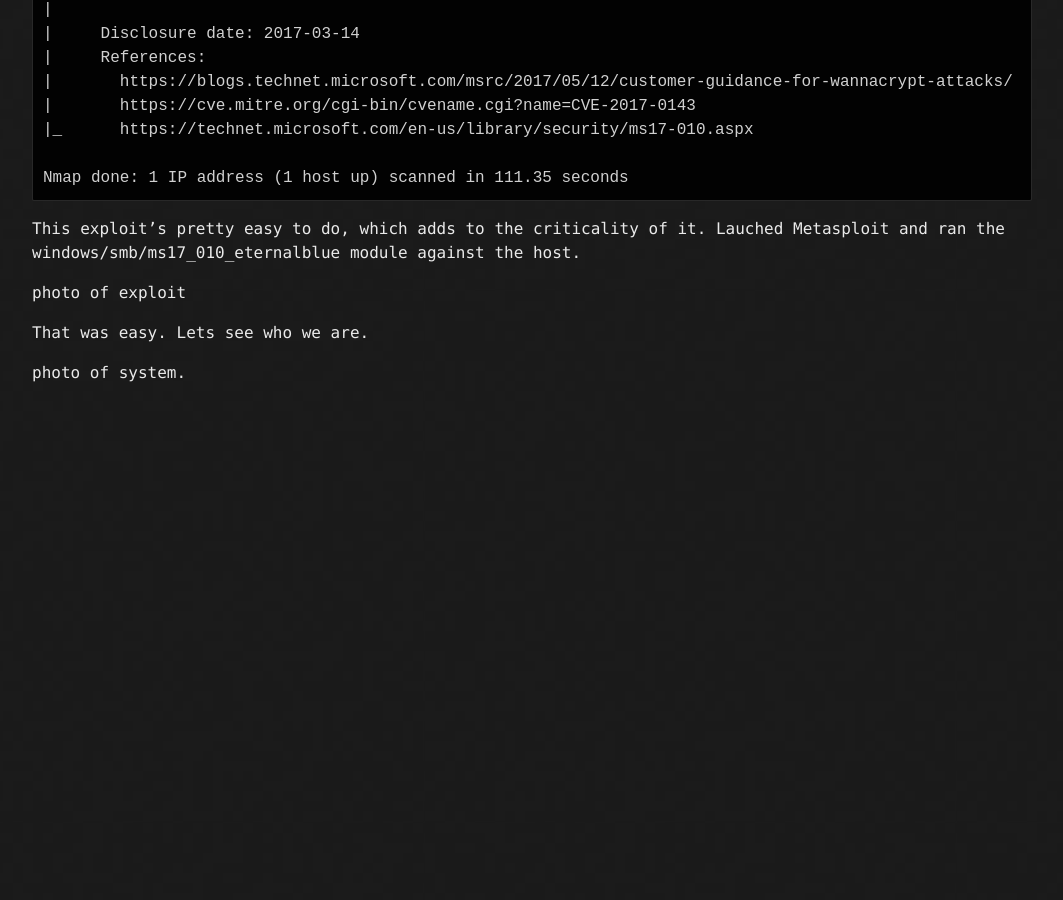
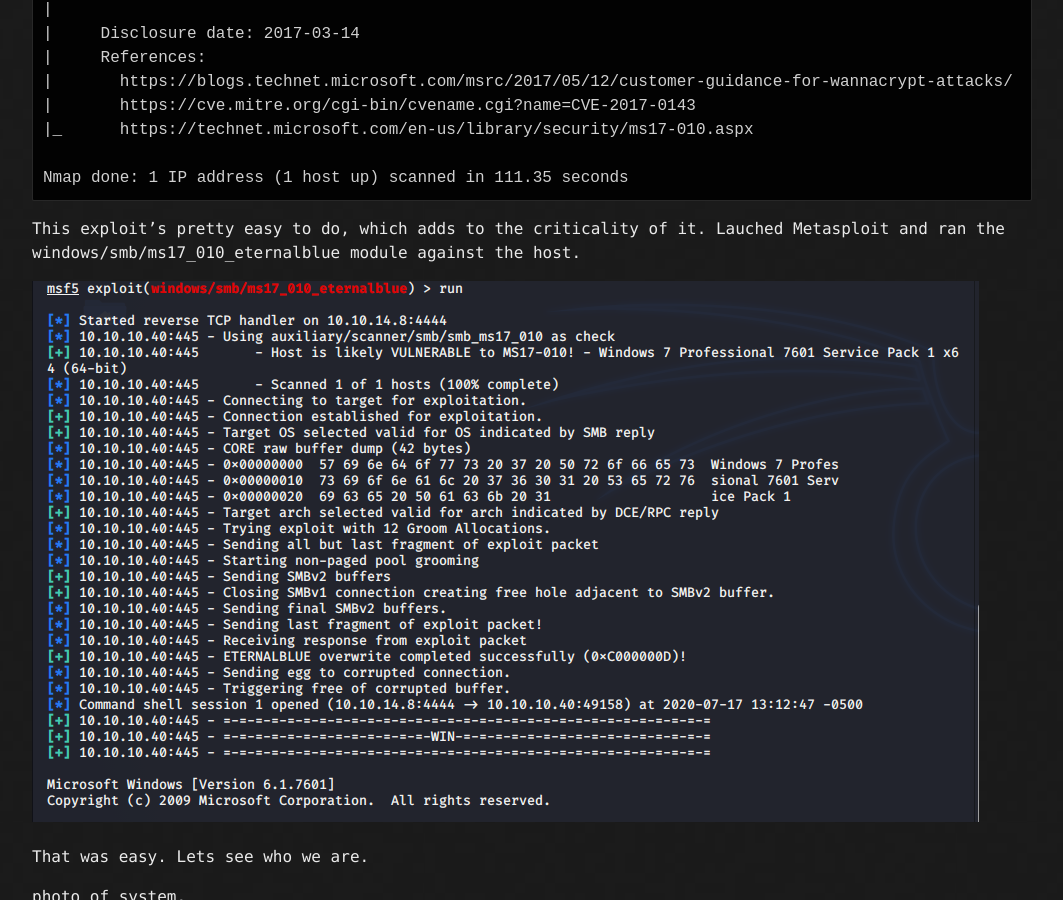
Before and after one commit to 0xForearms/0xForearms.github.io, a Jekyll site: the page built from HTB/Blue.md, in a window 1280 px wide and 900 px high, scrolled down 774 px. Shown: the whole window, without its empty margins (108-1171 px from the left). Built offline with Jekyll 4.4.1, drawn with Linux system fonts in a browser that asks for light colours; our own code applies the rules of GitHub Pages for plain Markdown files; before the commit the page ends 1179 px from its top, so only the background shows below that.

Commit message:
Update Blue.md

```diff
--- a/HTB/Blue.md
+++ b/HTB/Blue.md
@@ -34,7 +34,7 @@
 
 This exploit's pretty easy to do, which adds to the criticality of it.  Lauched Metasploit and ran the windows/smb/ms17_010_eternalblue module against the host.
 
-photo of exploit
+![blueMSF.png](./resources/blueMSF.png "EB MSF Module")
 
 That was easy.  Lets see who we are.
 
```
